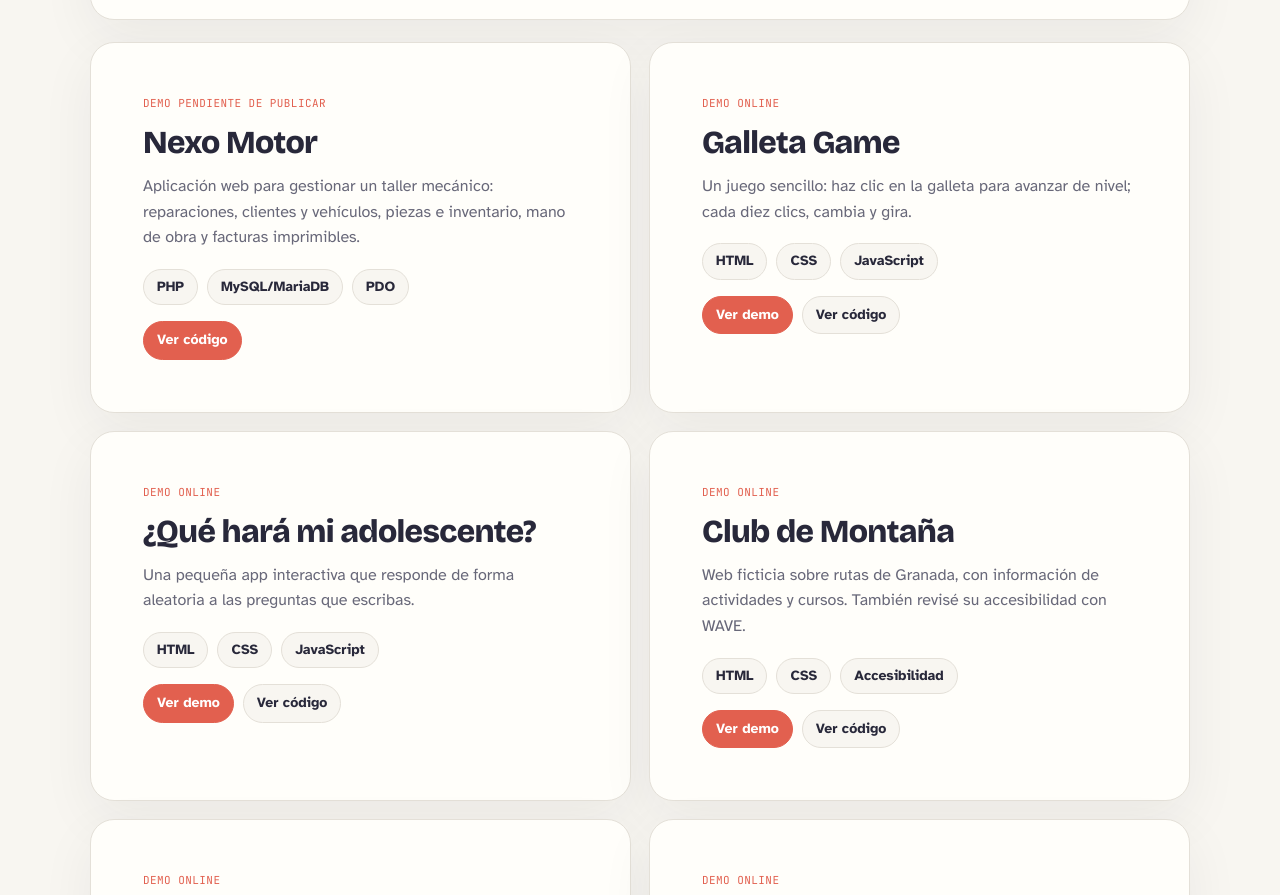
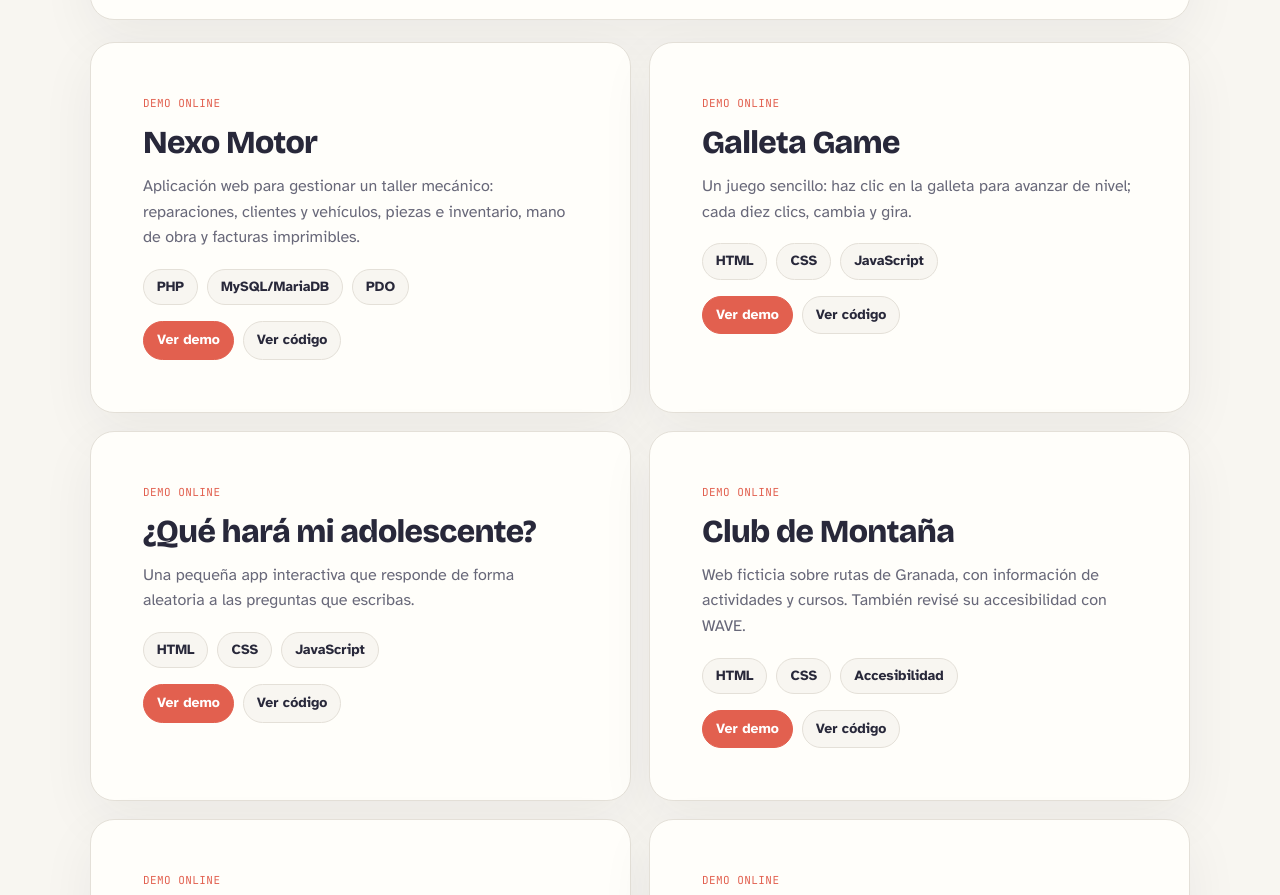
Before and after one commit to marianmmr8/github.com-marianmmr8-Portfolio-cv-Marian, a plain HTML site: page index.html in a window 1280 px wide. Shown: the part 1235-2130 px from the top of the page. Drawn offline with nearby package versions, Linux system fonts and the light colour scheme.

Commit message:
taller mecanico subido demo

```diff
--- a/index.html
+++ b/index.html
@@ -165,7 +165,7 @@
 
           <div class="project-grid">
             <article class="panel project-card">
-              <span class="project-status">Demo pendiente de publicar</span>
+              <span class="project-status">Demo online</span>
               <h2>Nexo Motor</h2>
               <p>
                 Aplicación web para gestionar un taller mecánico: reparaciones,
@@ -178,6 +178,7 @@
                 <li>PDO</li>
               </ul>
               <div class="project-links">
+                <a href="https://taller-mecanico-nexo.freehosting.dev/" target="_blank" rel="noopener noreferrer">Ver demo</a>
                 <a href="https://github.com/marianmmr8/taller-mecanico" target="_blank" rel="noopener noreferrer">Ver código</a>
               </div>
             </article>
```
